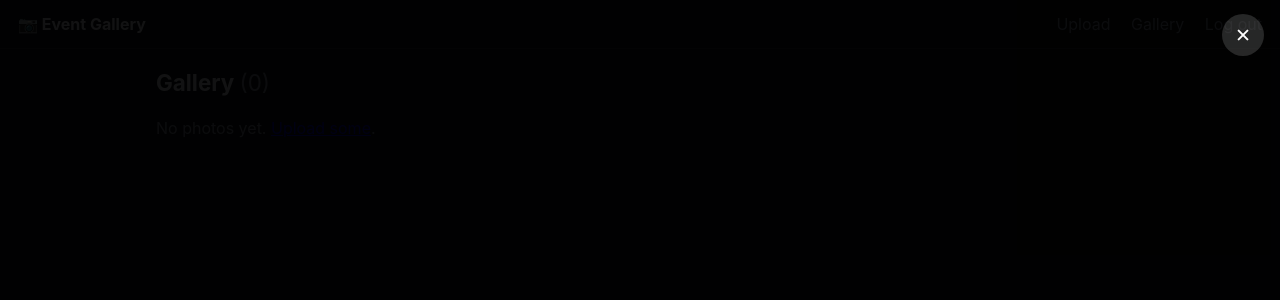
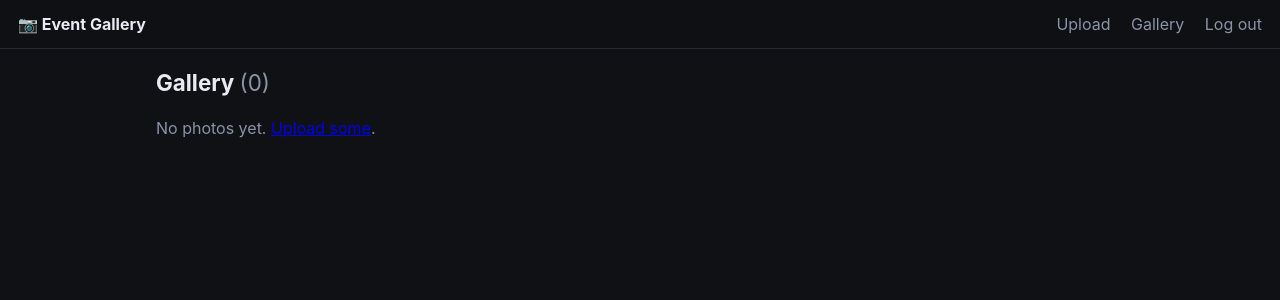
Before and after one commit to SiegelDaniel/eventgallery, a Flask app: page /gallery in a window 1280 px wide. Shown: the top 300 px of the page. Run offline with Flask 3, Linux system fonts and the light colour scheme; the visitor is signed in with stand-in values (Sample User, id 1); some libraries are stand-ins or nearby versions.

Commit message:
Fixing lightbox css to hide on clicking X

```diff
--- a/static/style.css
+++ b/static/style.css
@@ -178,6 +178,7 @@ figure.tile { margin: 0; }
 .input:focus { outline: none; border-color: var(--accent); }
 
 /* Full-screen photo viewer */
+.lightbox[hidden] { display: none; }
 .lightbox {
   position: fixed;
   inset: 0;
```
